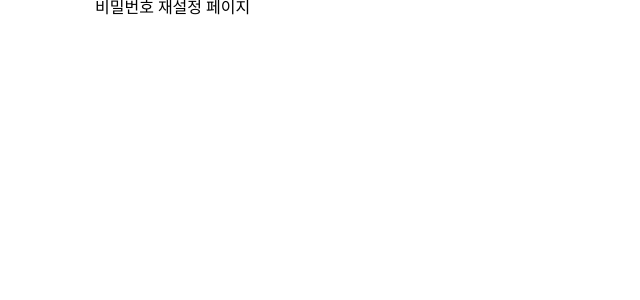
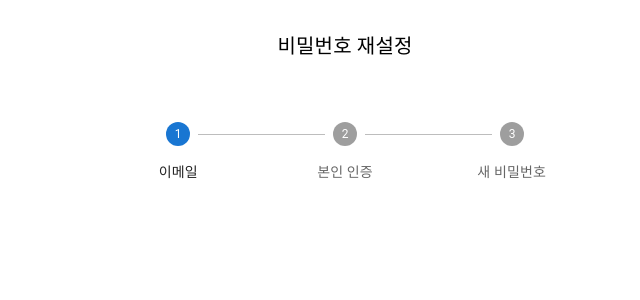
Before and after one commit to kimohgeun/ably-assignment, a React app: page /reset-password in a window 1280 px wide. Shown: the top 300 px of the page, without its empty margins (295-935 px from the left). Built offline with nearby package versions, Linux system fonts and the light colour scheme.

Commit message:
Add : ResetPasswordStepper 컴포넌트 추가

```diff
--- /dev/null
+++ b/src/pages/ResetPasswordPage/ResetPasswordStepper.tsx
@@ -0,0 +1,25 @@
+import React from "react";
+import { useResetPassword } from "~/hooks/store";
+import { Box, Typography, Stepper, Step, StepLabel } from "@mui/material";
+
+function ResetPasswordStepper() {
+  const steps = ["이메일", "본인 인증", "새 비밀번호"];
+  const { activeStep } = useResetPassword();
+
+  return (
+    <Box sx={{ "& > *": { padding: "30px 0" } }}>
+      <Typography variant="h6" component="h3" align="center">
+        비밀번호 재설정
+      </Typography>
+      <Stepper alternativeLabel activeStep={activeStep}>
+        {steps.map((label) => (
+          <Step key={label}>
+            <StepLabel>{label}</StepLabel>
+          </Step>
+        ))}
+      </Stepper>
+    </Box>
+  );
+}
+
+export default ResetPasswordStepper;
--- a/src/pages/ResetPasswordPage/index.tsx
+++ b/src/pages/ResetPasswordPage/index.tsx
@@ -1,7 +1,12 @@
 import React from "react";
+import ResetPasswordStepper from "~/pages/ResetPasswordPage/ResetPasswordStepper";
 
 function ResetPasswordPage() {
-  return <div>비밀번호 재설정 페이지</div>;
+  return (
+    <>
+      <ResetPasswordStepper />
+    </>
+  );
 }
 
 export default ResetPasswordPage;
```
